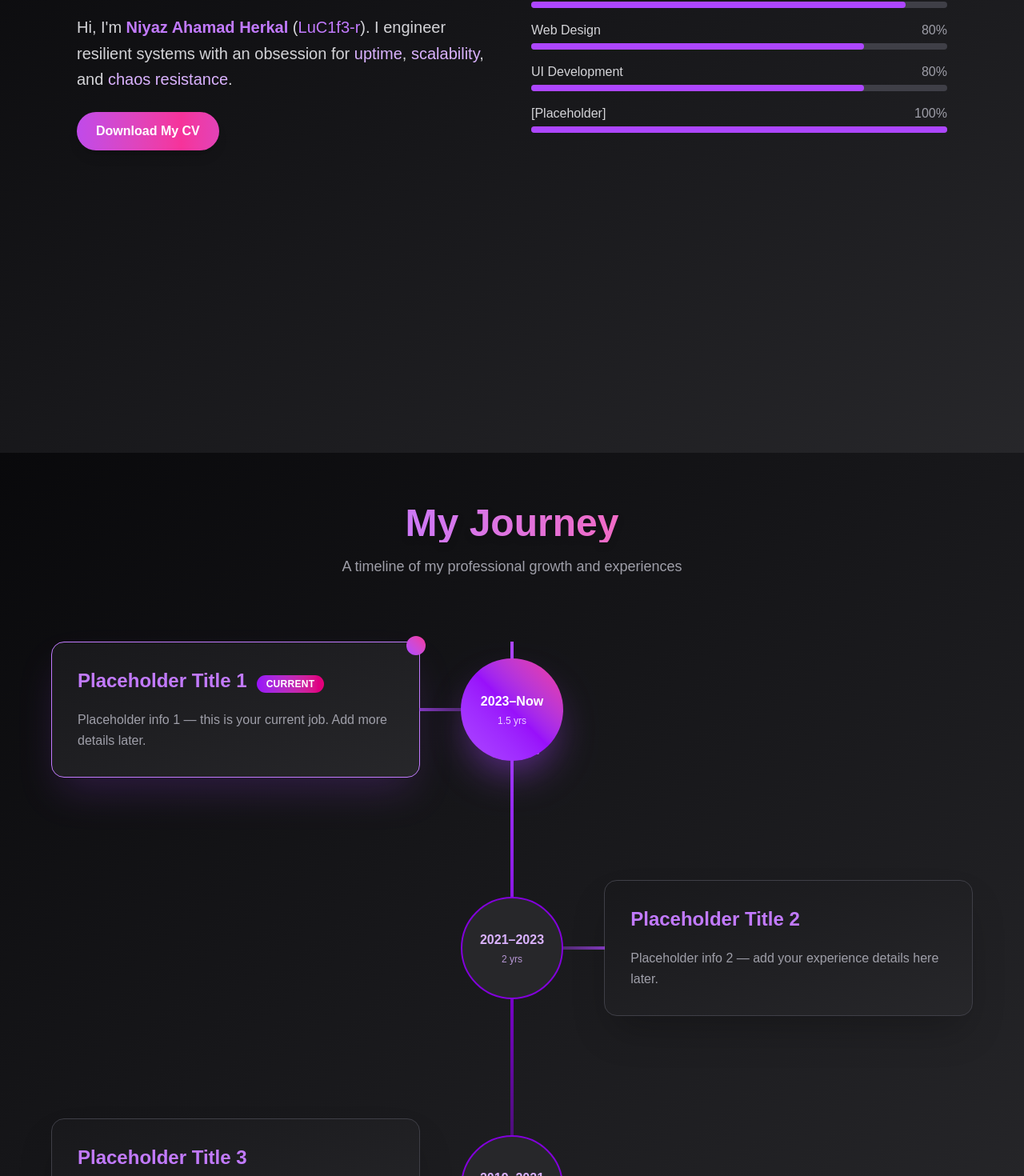
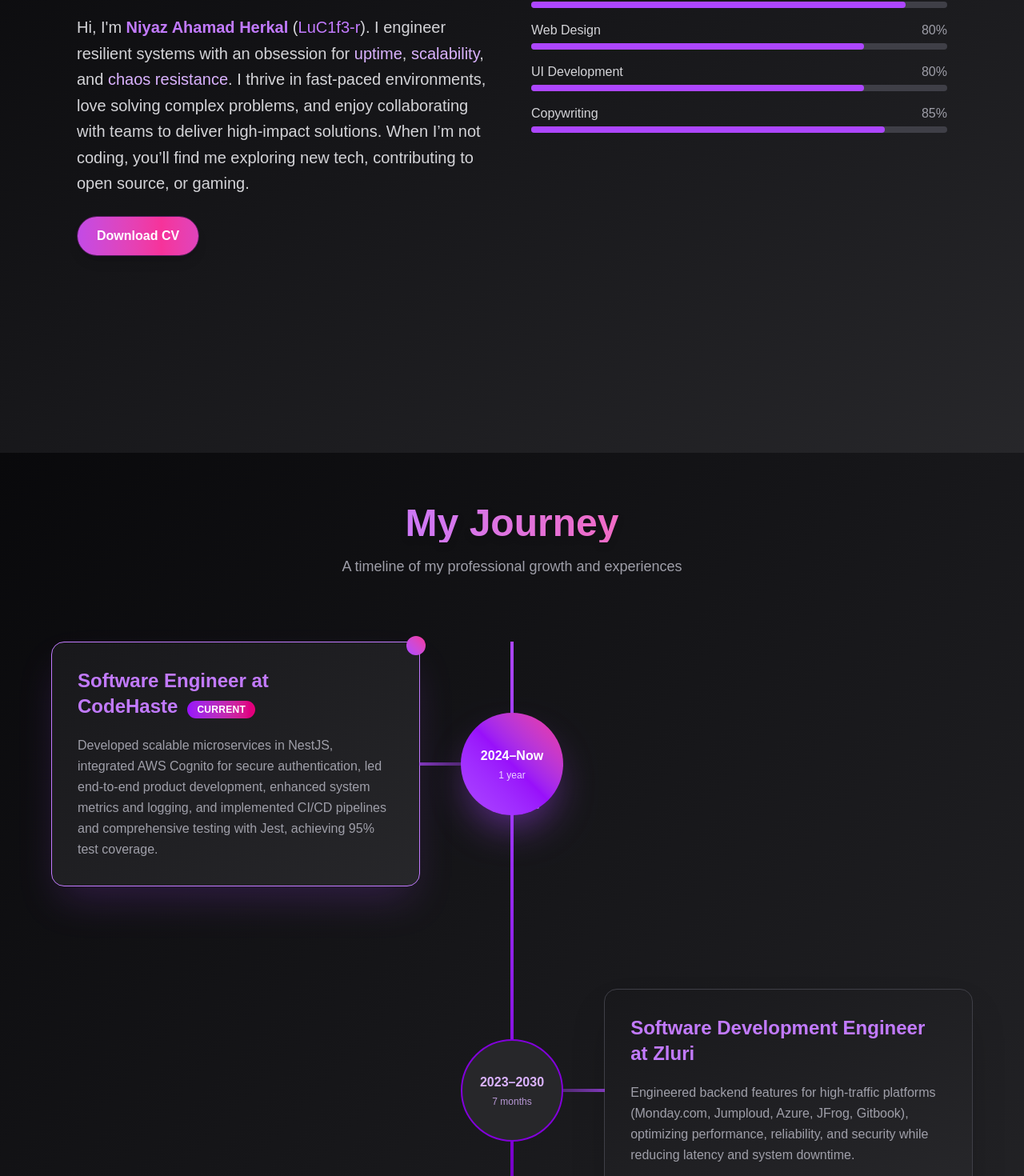
Before and after one commit to LuC1f3-r/portfolio, a Next.js app: page / in a window 1280 px wide. Shown: the part 1034-2504 px from the top of the page at 80% size. Built offline with nearby package versions, Linux system fonts and the light colour scheme.

Commit message:
added some more css to download CV button

```diff
--- a/app/about/page.tsx
+++ b/app/about/page.tsx
@@ -1,8 +1,9 @@
 "use client";
 
-import Link from "next/link";
+import React, { useState } from "react";
 
 export default function About() {
+  const [open, setOpen] = useState(false);
   return (
     <section className="w-screen min-h-screen pt-16 flex flex-col items-center bg-gradient-to-br from-zinc-950 via-zinc-900 to-zinc-800 text-zinc-100">
       {/* Centered About Me Title at Top */}
@@ -24,18 +25,44 @@ export default function About() {
             resilient systems with an obsession for{" "}
             <span className="text-purple-300">uptime</span>,{" "}
             <span className="text-purple-300">scalability</span>, and{" "}
-            <span className="text-purple-300">chaos resistance</span>.
+            <span className="text-purple-300">chaos resistance</span>.{" "}
+            <span className="text-lg sm:text-xl text-zinc-300 leading-relaxed">
+              I thrive in fast-paced environments, love solving complex
+              problems, and enjoy collaborating with teams to deliver
+              high-impact solutions. When I’m not coding, you’ll find me
+              exploring new tech, contributing to open source, or gaming.
+            </span>
           </p>
 
-          <Link
-            href="/cv.pdf"
-            download
-            className="inline-block text-white font-semibold py-3 px-6 rounded-full transition-transform transform hover:scale-105 shadow-lg relative overflow-hidden group"
-          >
-            <span className="absolute inset-0 bg-gradient-to-r from-purple-500 via-pink-500 to-purple-500 animate-gradient-x group-hover:blur-sm"></span>
-            <span className="relative z-10">Download My CV</span>
-          </Link>
+          <div className="relative inline-block">
+            <button
+              onClick={() => setOpen(!open)}
+              className="relative inline-block text-white font-semibold py-3 px-6 rounded-full transition-transform transform hover:scale-105 shadow-lg overflow-hidden group border border-fuchsia-500/30"
+            >
+              <span className="absolute inset-0 bg-gradient-to-r from-purple-500 via-pink-500 to-purple-500 animate-gradient-x z-0"></span>
+              <span className="relative z-10">Download CV</span>
+            </button>
 
+            {open && (
+              <div className="absolute mt-3 w-60 rounded-xl backdrop-blur-md border border-fuchsia-500/30 shadow-lg bg-gradient-to-br from-[#1a1a1a]/90 to-[#2a003f]/80 text-white">
+                {/* No internal padding */}
+                <a
+                  href="/assets/niyazahamadherkal-dark.pdf"
+                  download
+                  className="block w-full px-5 py-3 text-sm font-medium hover:bg-fuchsia-500/10 hover:pl-6 transition-all"
+                >
+                  🥷🏼 Download Dark Theme
+                </a>
+                <a
+                  href="/assets/niyazahamadherkal-dark.pdf"
+                  download
+                  className="block w-full px-5 py-3 text-sm font-medium hover:bg-fuchsia-500/10 hover:pl-6 transition-all"
+                >
+                  🧝🏻‍♂️ Download Light Theme
+                </a>
+              </div>
+            )}
+          </div>
           <style>{`
             @keyframes gradient-x {
               0% {
@@ -59,7 +86,7 @@ export default function About() {
               { label: "Backend Development", value: 90 },
               { label: "Web Design", value: 80 },
               { label: "UI Development", value: 80 },
-              { label: "[Placeholder]", value: 100 },
+              { label: "Copywriting", value: 85 },
             ].map((skill, i) => (
               <div key={i}>
                 <div className="flex justify-between mb-1">
--- a/app/experience/page.tsx
+++ b/app/experience/page.tsx
@@ -29,26 +29,26 @@ export default function Experience() {
   const experiences = [
     {
       id: 1,
-      title: "Placeholder Title 1",
-      info: "Placeholder info 1 — this is your current job. Add more details later.",
-      startYear: 2023,
-      duration: "1.5 yrs",
+      title: "Software Engineer at CodeHaste",
+      info: "Developed scalable microservices in NestJS, integrated AWS Cognito for secure authentication, led end-to-end product development, enhanced system metrics and logging, and implemented CI/CD pipelines and comprehensive testing with Jest, achieving 95% test coverage.",
+      startYear: 2024,
+      duration: "1 year",
       isCurrent: true,
     },
     {
       id: 2,
-      title: "Placeholder Title 2",
-      info: "Placeholder info 2 — add your experience details here later.",
-      startYear: 2021,
-      duration: "2 yrs",
+      title: "Software Development Engineer at Zluri",
+      info: "Engineered backend features for high-traffic platforms (Monday.com, Jumploud, Azure, JFrog, Gitbook), optimizing performance, reliability, and security while reducing latency and system downtime.",
+      startYear: 2023,
+      duration: "7 months",
       isCurrent: false,
     },
     {
       id: 3,
-      title: "Placeholder Title 3",
-      info: "Placeholder info 3 — add your experience details here later.",
-      startYear: 2019,
-      duration: "2 yrs",
+      title: "Backend Developer Intern at BTrees Technologies",
+      info: "Led a team of 3 developers to build a dynamic web application for an educational institution, enhancing user engagement by 30%. Reduced page load time by 40%, improving overall application performance. Streamlined business processes, boosting customer satisfaction by 20%. Achieved a 95% on-time delivery rate, maintaining 100% client satisfaction.",
+      startYear: 2022,
+      duration: "5 months",
       isCurrent: false,
     },
   ];
```
